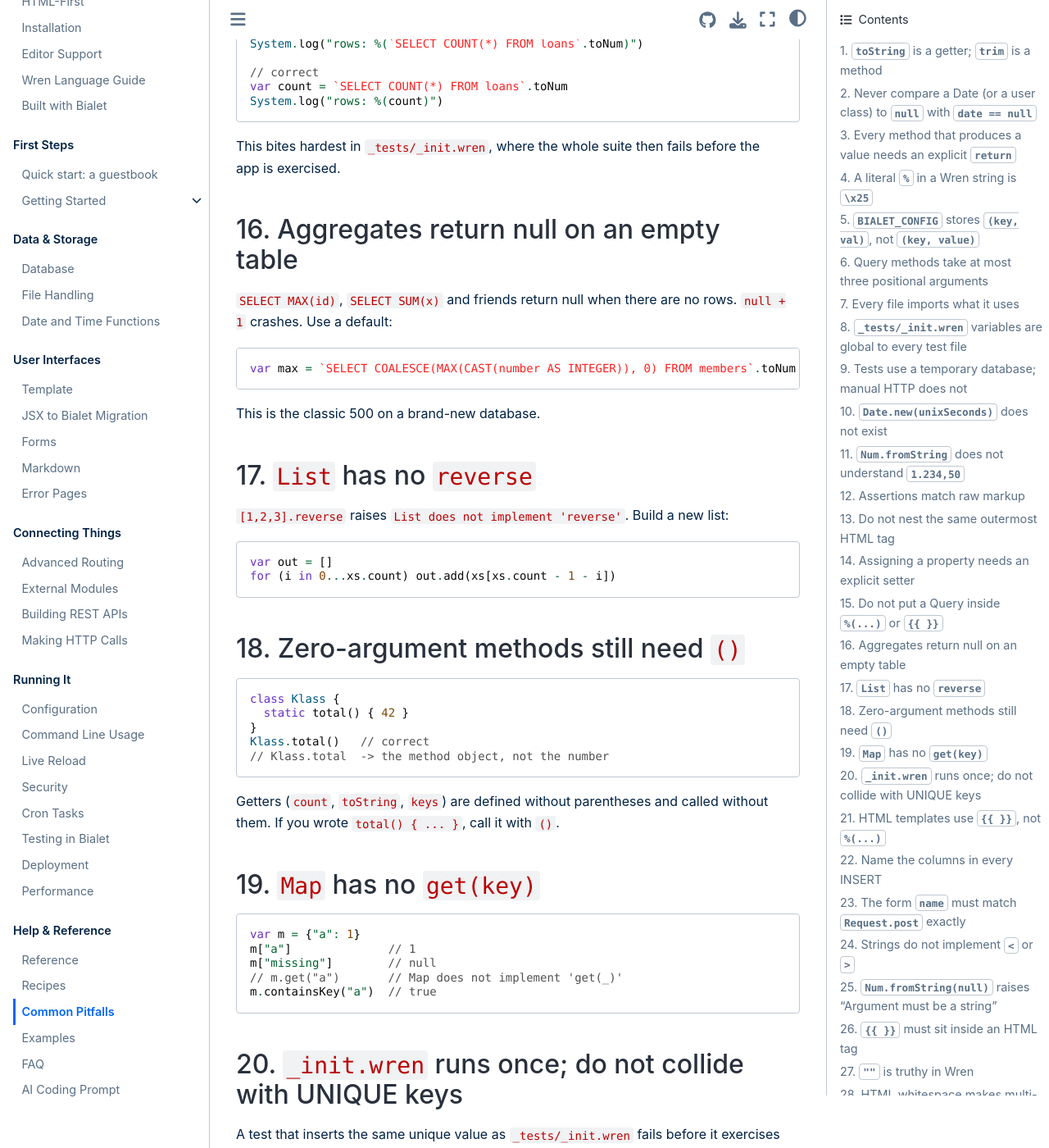
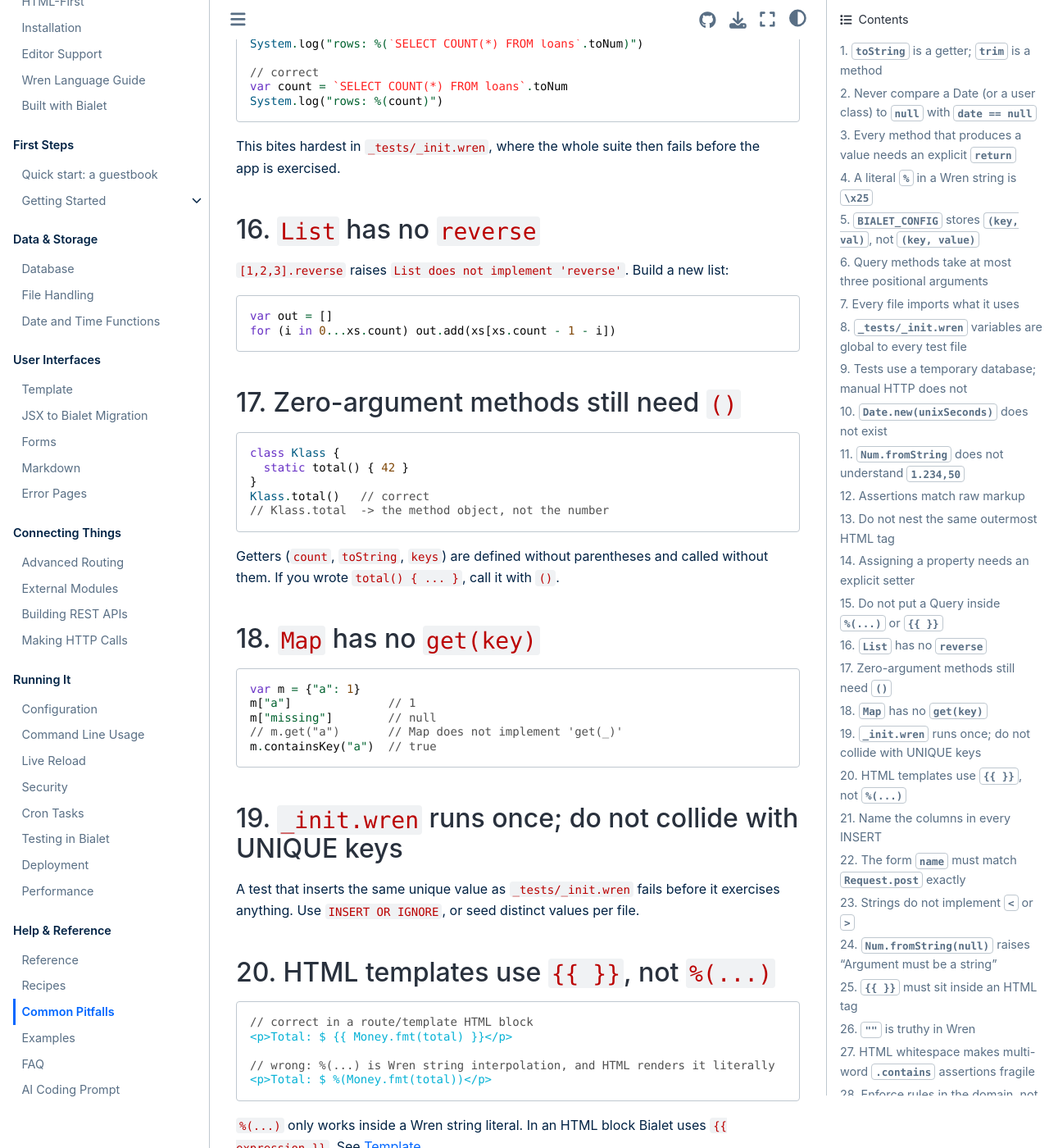
Before and after one commit to bialet/bialet, a Sphinx documentation site: the page built from docs/pitfalls.md, in a window 1280 px wide and 1400 px high, scrolled down 4303 px. Shown: the whole window at 82% size. Built offline with Sphinx 7.4.7 and the Sphinx Book theme 1.1.4, drawn with Linux system fonts in a browser that asks for light colours; the version number could not be read and is left out; some of the changed text lies outside the part shown.

Commit message:
fix(query): coalesce a null toNum result to 0
MAX/SUM are NULL over an empty table, and a query that matches no row has
no first value at all. Num.fromString(null) raises, and the string "null"
parsed to null, so `.toNum` returned null and arithmetic on it crashed with
"Null does not implement '+(_)'" -- the classic 500 on a brand-new
database.

Route every toNum overload through num_(), which returns 0 for a missing or
non-numeric value. toBool() follows from it. The pitfall entry is removed;
database.md documents the coalescing and notes that a raw .first() column
is still null, where COALESCE belongs.

````diff
--- a/docs/pitfalls.md
+++ b/docs/pitfalls.md
@@ -175,18 +175,7 @@
 This bites hardest in `_tests/_init.wren`, where the whole suite then fails
 before the app is exercised.
 
-## 16. Aggregates return null on an empty table
-
-`SELECT MAX(id)`, `SELECT SUM(x)` and friends return null when there are no
-rows. `null + 1` crashes. Use a default:
-
-```wren
-var max = `SELECT COALESCE(MAX(CAST(number AS INTEGER)), 0) FROM members`.toNum
-```
-
-This is the classic 500 on a brand-new database.
-
-## 17. `List` has no `reverse`
+## 16. `List` has no `reverse`
 
 `[1,2,3].reverse` raises `List does not implement 'reverse'`. Build a new list:
 
````
Also changed, not shown: other parts of docs/pitfalls.md (+13 -13 lines), docs/database.md (+4 -1 lines), src/wren_core.wren.inc (+5 -4 lines), 3 other files.
